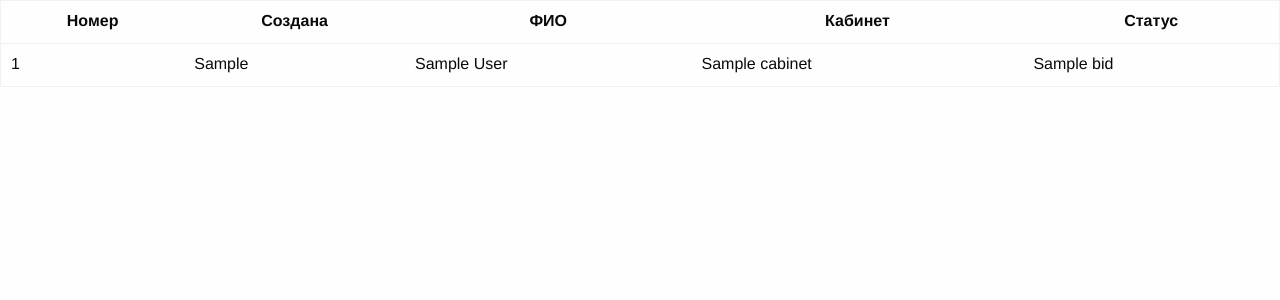
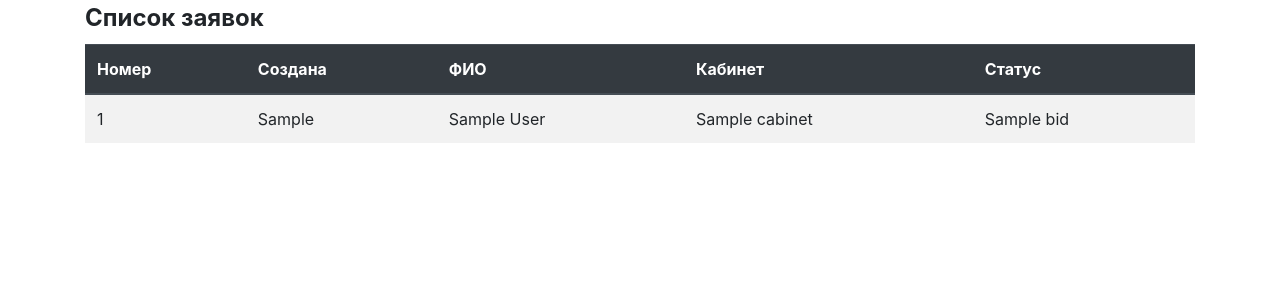
Before and after one commit to novokhatsky/helpdesk, a PHP site: template templates/list_all.php in a window 1280 px wide. Shown: the top 300 px of the page. Run offline with PHP 8.4, Linux system fonts and the light colour scheme; the template is opened without the code that fills it: most values are stand-ins (such as "Sample title", 1, 10 or a date in 2020); some libraries are stand-ins or nearby versions.

Commit message:
оформление общего списка заявок

```diff
--- a/public/css/my.css
+++ b/public/css/my.css
@@ -323,3 +323,45 @@
 .show > .btn-primary.dropdown-toggle:focus {
   box-shadow: 0 0 0 0.2rem rgba(38, 143, 255, 0.5);
 }
+
+table {
+  border-collapse: collapse;
+}
+
+.table {
+  width: 100%;
+  margin-bottom: 1rem;
+  color: #212529;
+}
+
+.table th,
+.table td {
+  padding: 0.75rem;
+  vertical-align: top;
+  border-top: 1px solid #dee2e6;
+}
+
+.table thead th {
+  vertical-align: bottom;
+  border-bottom: 2px solid #dee2e6;
+}
+
+.table tbody + tbody {
+  border-top: 2px solid #dee2e6;
+}
+
+.table-striped tbody tr:nth-of-type(odd) {
+  background-color: rgba(0, 0, 0, 0.05);
+}
+
+.table .thead-dark th {
+  color: #fff;
+  background-color: #343a40;
+  border-color: #454d55;
+}
+
+.table .thead-light th {
+  color: #495057;
+  background-color: #e9ecef;
+  border-color: #dee2e6;
+}
--- a/templates/index.php
+++ b/templates/index.php
@@ -9,6 +9,9 @@
 <body>
 
 <div class="container">
+    <div class="row">
+        <h2 class="col">Оформление заявки</h2>
+    </div>
     <div class="row">
         <div class="col">
             <form method="post">
--- a/templates/list_all.php
+++ b/templates/list_all.php
@@ -3,11 +3,18 @@
 <head>
     <meta charset="utf-8">
     <title>Список заявок</title>
-    <link href="css/foundation.min.css" rel="stylesheet" type="text/css">
+    <link href="css/my.css" rel="stylesheet" type="text/css">
     <meta name="viewport" content="width=device-width">
 </head>
 <body>
-    <table>
+<div class="container">
+    <div class="row">
+        <h2 class="col">Список заявок</h2>
+    </div>
+    <div class="row">
+        <div class="col">
+            <table class="table table-striped">
+                <thead class="thead-dark">
                     <tr>
                         <th>Номер</th>
                         <th>Cоздана</th>
@@ -15,6 +22,7 @@
                         <th>Кабинет</th>
                         <th>Статус</th>
                     </tr>
+                </thead>
                 <tbody>
                     <?php
                         foreach ($bids as $bid) { ?>
@@ -28,5 +36,8 @@
                     <?php } ?>
                 </tbody>
             </table>
+        </div>
+    </div>
+</div>
 </body>
 </html>
```
Lines whose indentation alone changed are shown as unchanged.
